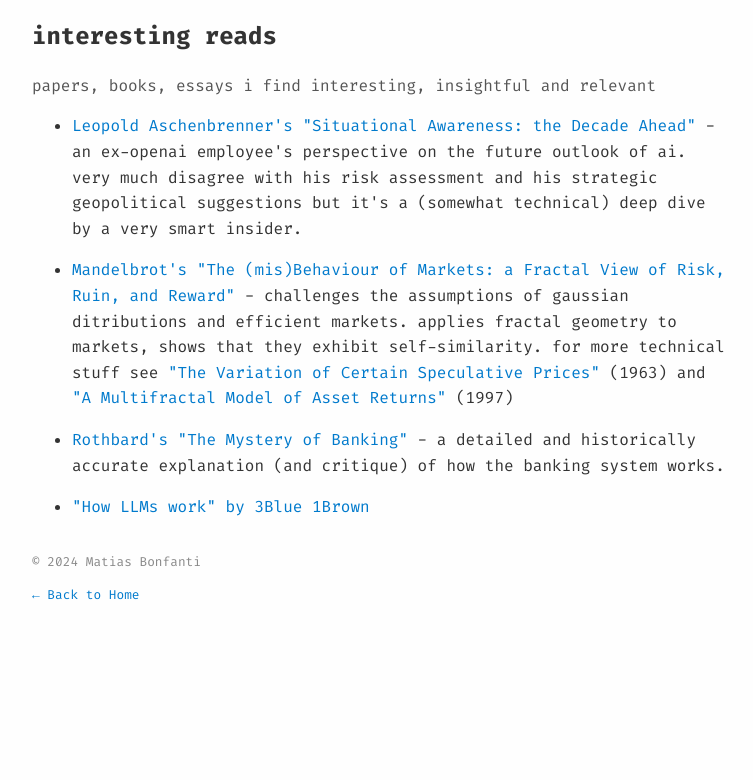
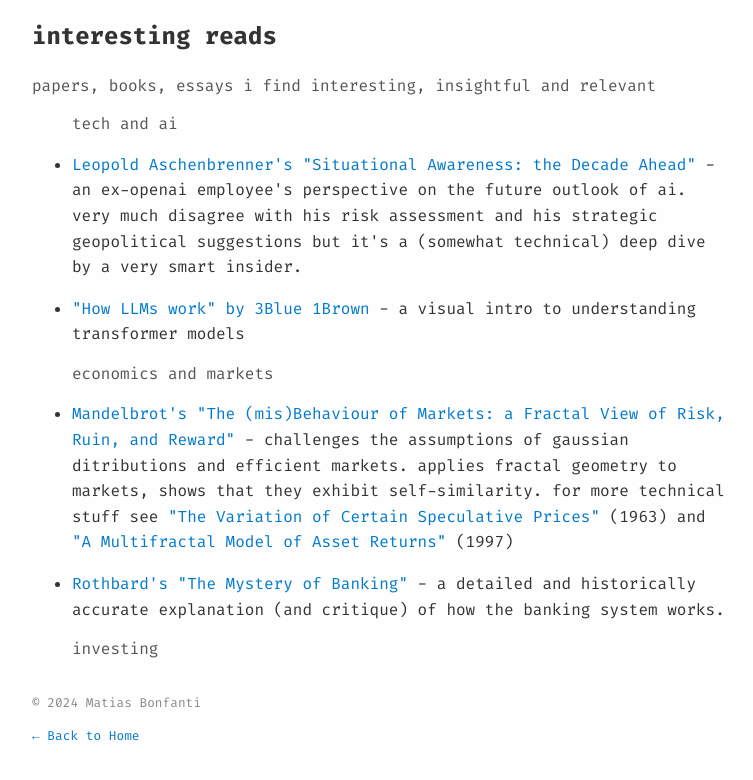
Before and after one commit to matibonfanti/mb, a plain HTML site: page recs.html in a window 1280 px wide. Shown: the part 566-1346 px from the top of the page, without its empty margins (258-1011 px from the left). Before the commit the page ends 1216 px from the top, so only its background shows below. Drawn offline with Linux system fonts and the light colour scheme.

Commit message:
Update recs.html

```diff
--- a/recs.html
+++ b/recs.html
@@ -46,9 +46,15 @@
     <p class="description">papers, books, essays i find interesting, insightful and relevant</p>
     <ul>
 
+      <p class="description">tech and ai</p>
     <p>
       <li><a href="https://situational-awareness.ai" target="_blank">Leopold Aschenbrenner's "Situational Awareness: the Decade Ahead" </a> - an ex-openai employee's perspective on the future outlook of ai. very much disagree with his risk assessment and his strategic geopolitical suggestions but it's a (somewhat technical) deep dive by a very smart insider. </li>
     </p>
+    <p><li><a href="https://www.youtube.com/watch?v=wjZofJX0v4M&list=LL&index=19" target="_blank">"How LLMs work" by 3Blue 1Brown </a> - a visual intro to understanding transformer models</li>
+        </p>
+
+
+      <p class="description">economics and markets</p>
       <p>
       <li><a href="https://libgen.is/book/index.php?md5=B83EDFB656D738D8603071DBD5195DBD" target="_blank">Mandelbrot's "The (mis)Behaviour of Markets: a Fractal View of Risk, Ruin, and Reward" </a> - challenges the assumptions of gaussian ditributions and efficient markets. applies fractal geometry to markets, shows that they exhibit self-similarity. for more technical stuff see <a href="https://web.williams.edu/Mathematics/sjmiller/public_html/341Fa09/econ/Mandelbroit_VariationCertainSpeculativePrices.pdf" target="_blank">"The Variation of Certain Speculative Prices" </a>(1963) and
 <a href="https://www.msandri.it/complex/multifractals/mandel1.pdf" target="_blank">"A Multifractal Model of Asset Returns" </a>(1997)
@@ -57,8 +63,9 @@
       <li><a href="https://cdn.mises.org/Mystery%20of%20Banking_2.pdf" target="_blank">Rothbard's "The Mystery of Banking" </a> - a detailed and historically accurate explanation (and critique) of how the banking system works.
       </p>
 
-      <p><li><a href="https://www.youtube.com/watch?v=wjZofJX0v4M&list=LL&index=19" target="_blank">"How LLMs work" by 3Blue 1Brown </a>
-        </p>
+    <p class="description">investing</p>
+
+
 </li>
     </ul>
   </section>
```
